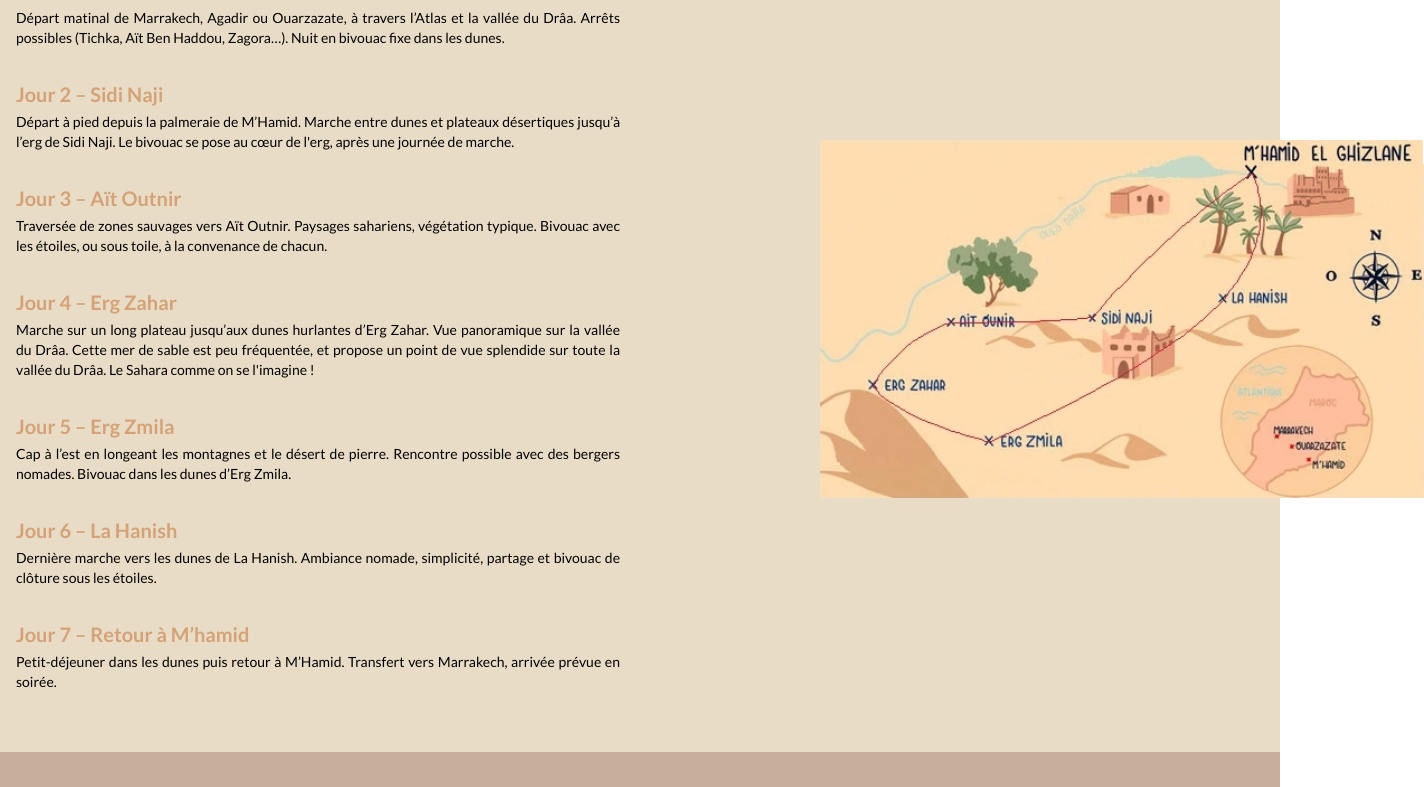
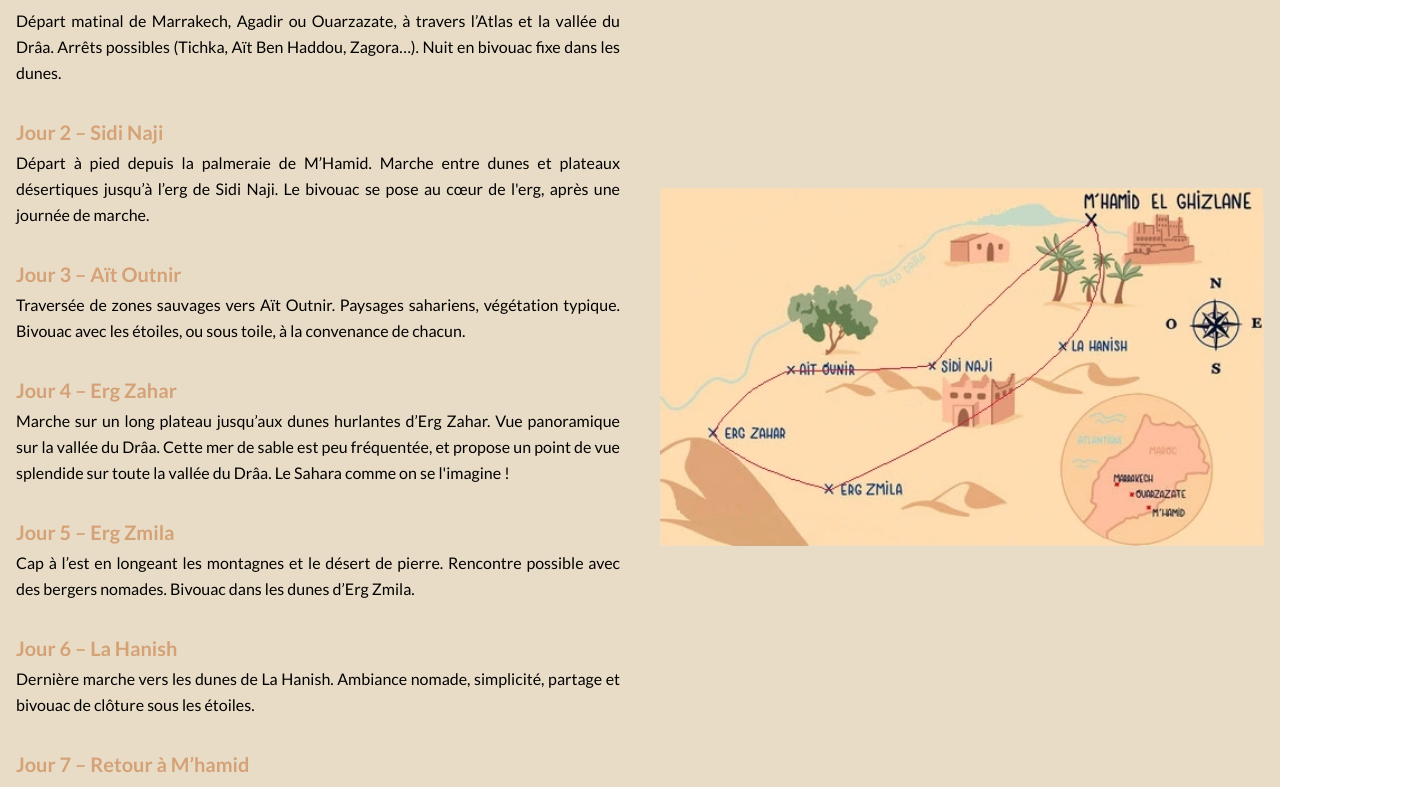
Before and after one commit to GrissaDrauka/instants-nomades, an Angular app: page /le-voyage in a window 1280 px wide. Shown: the part 1229-2016 px from the top of the page, 1424 px wide, since content can reach past the window. Built offline with nearby package versions, Linux system fonts and the light colour scheme.

Commit message:
recentrage carte

```diff
--- a/src/app/components/le-voyage/le-voyage.html
+++ b/src/app/components/le-voyage/le-voyage.html
@@ -63,7 +63,7 @@
 </section>
 
 <section class="bg-sable py-[60px]">
-    <div class="max-w-screen-xl mx-auto px-4 grid lg:grid-cols-2 gap-10 items-start">
+    <div class="max-w-screen-xl mx-auto px-4 grid grid-cols-1 lg:grid-cols-2 gap-10">
 
         <!-- Texte jour par jour -->
         <div class="text-[17px] leading-relaxed space-y-6">
@@ -74,7 +74,7 @@
             <div class="space-y-8">
                 <div>
                     <h3 class="text-xl text-terracotta font-bold mb-1">Jour 1 – Arrivée à M’hamid</h3>
-                    <p class="text-sm text-justify">
+                    <p class="text-[16px] text-justify">
                         Départ matinal de Marrakech, Agadir ou Ouarzazate, à travers l’Atlas et la vallée du Drâa.
                         Arrêts possibles (Tichka, Aït Ben Haddou, Zagora…). Nuit en bivouac fixe dans les dunes.
                     </p>
@@ -82,7 +82,7 @@
 
                 <div>
                     <h3 class="text-xl text-terracotta font-bold mb-1">Jour 2 – Sidi Naji</h3>
-                    <p class="text-sm text-justify">
+                    <p class="text-[16px] text-justify">
                         Départ à pied depuis la palmeraie de M’Hamid. Marche entre dunes et plateaux désertiques jusqu’à
                         l’erg de Sidi Naji. Le bivouac se pose au cœur de l'erg, après une journée de marche.
                     </p>
@@ -90,7 +90,7 @@
 
                 <div>
                     <h3 class="text-xl text-terracotta font-bold mb-1">Jour 3 – Aït Outnir</h3>
-                    <p class="text-sm text-justify">
+                    <p class="text-[16px] text-justify">
                         Traversée de zones sauvages vers Aït Outnir. Paysages sahariens, végétation typique.
                         Bivouac avec les étoiles, ou sous toile, à la convenance de chacun.
                     </p>
@@ -98,7 +98,7 @@
 
                 <div>
                     <h3 class="text-xl text-terracotta font-bold mb-1">Jour 4 – Erg Zahar</h3>
-                    <p class="text-sm text-justify">
+                    <p class="text-[16px] text-justify">
                         Marche sur un long plateau jusqu’aux dunes hurlantes d’Erg Zahar. Vue panoramique sur la vallée
                         du Drâa.
                         Cette mer de sable est peu fréquentée, et propose un point de vue splendide sur toute la vallée
@@ -108,7 +108,7 @@
 
                 <div>
                     <h3 class="text-xl text-terracotta font-bold mb-1">Jour 5 – Erg Zmila</h3>
-                    <p class="text-sm text-justify">
+                    <p class="text-[16px] text-justify">
                         Cap à l’est en longeant les montagnes et le désert de pierre. Rencontre possible avec des
                         bergers nomades.
                         Bivouac dans les dunes d’Erg Zmila.
@@ -117,7 +117,7 @@
 
                 <div>
                     <h3 class="text-xl text-terracotta font-bold mb-1">Jour 6 – La Hanish</h3>
-                    <p class="text-sm text-justify">
+                    <p class="text-[16px] text-justify">
                         Dernière marche vers les dunes de La Hanish. Ambiance nomade, simplicité, partage et bivouac de
                         clôture sous les étoiles.
                     </p>
@@ -125,7 +125,7 @@
 
                 <div>
                     <h3 class="text-xl text-terracotta font-bold mb-1">Jour 7 – Retour à M’hamid</h3>
-                    <p class="text-sm text-justify">
+                    <p class="text-[16px] text-justify">
                         Petit-déjeuner dans les dunes puis retour à M’Hamid. Transfert vers Marrakech, arrivée prévue en
                         soirée.
                     </p>
@@ -134,9 +134,11 @@
         </div>
 
         <!-- Carte du trek -->
-        <div class="flex justify-end items-center translate-x-40 translate-y-60">
-            <img src="assets/carte-trek-cropped.webp" alt="Carte du trek" class="w-full max-w-[800px] h-auto" />
+        <div class="flex justify-center items-center">
+            <img src="assets/carte-trek-cropped.webp" alt="Carte du trek"
+                class="max-w-[500px] w-full h-auto lg:max-w-[700px]" />
         </div>
+
 
     </div>
 </section>
```
